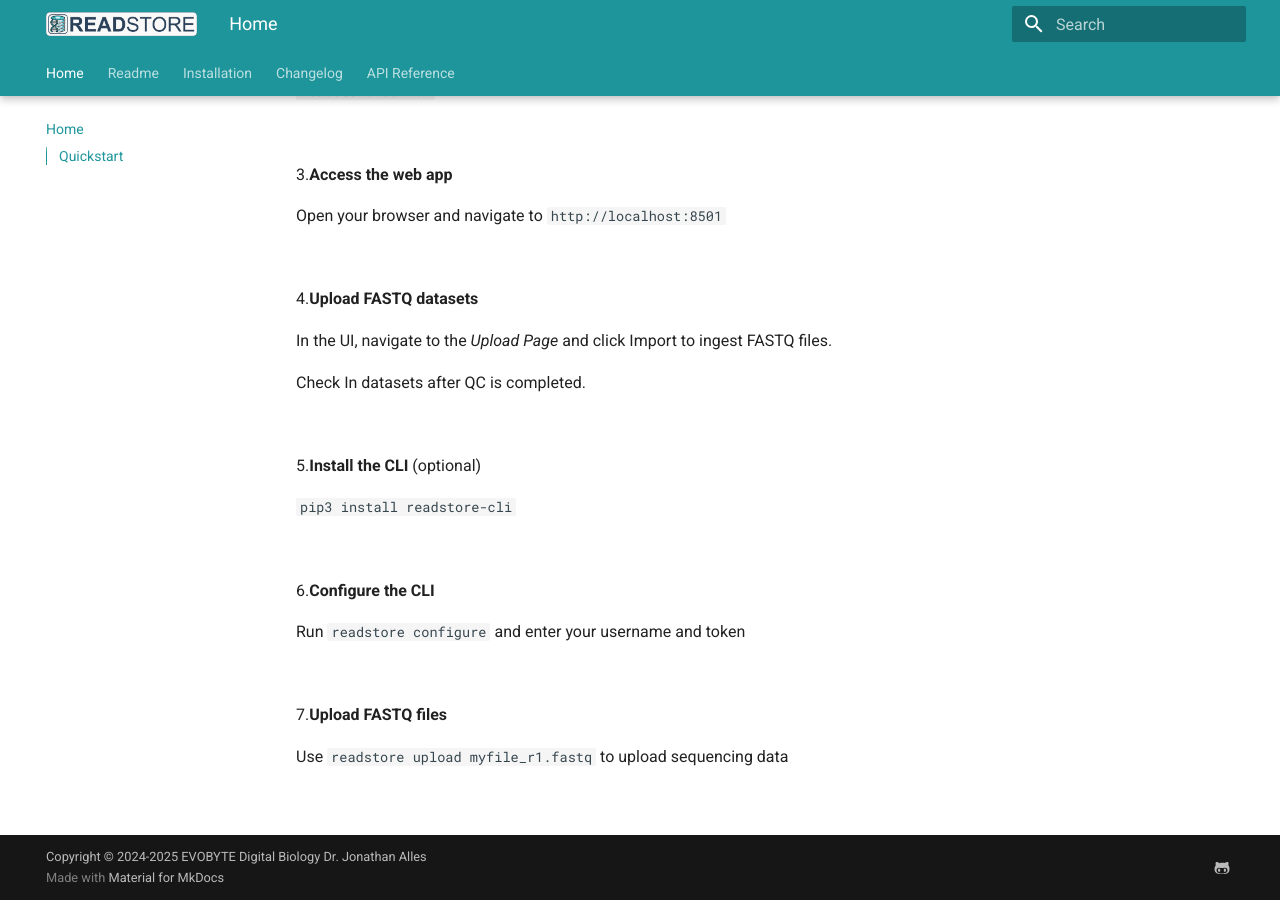
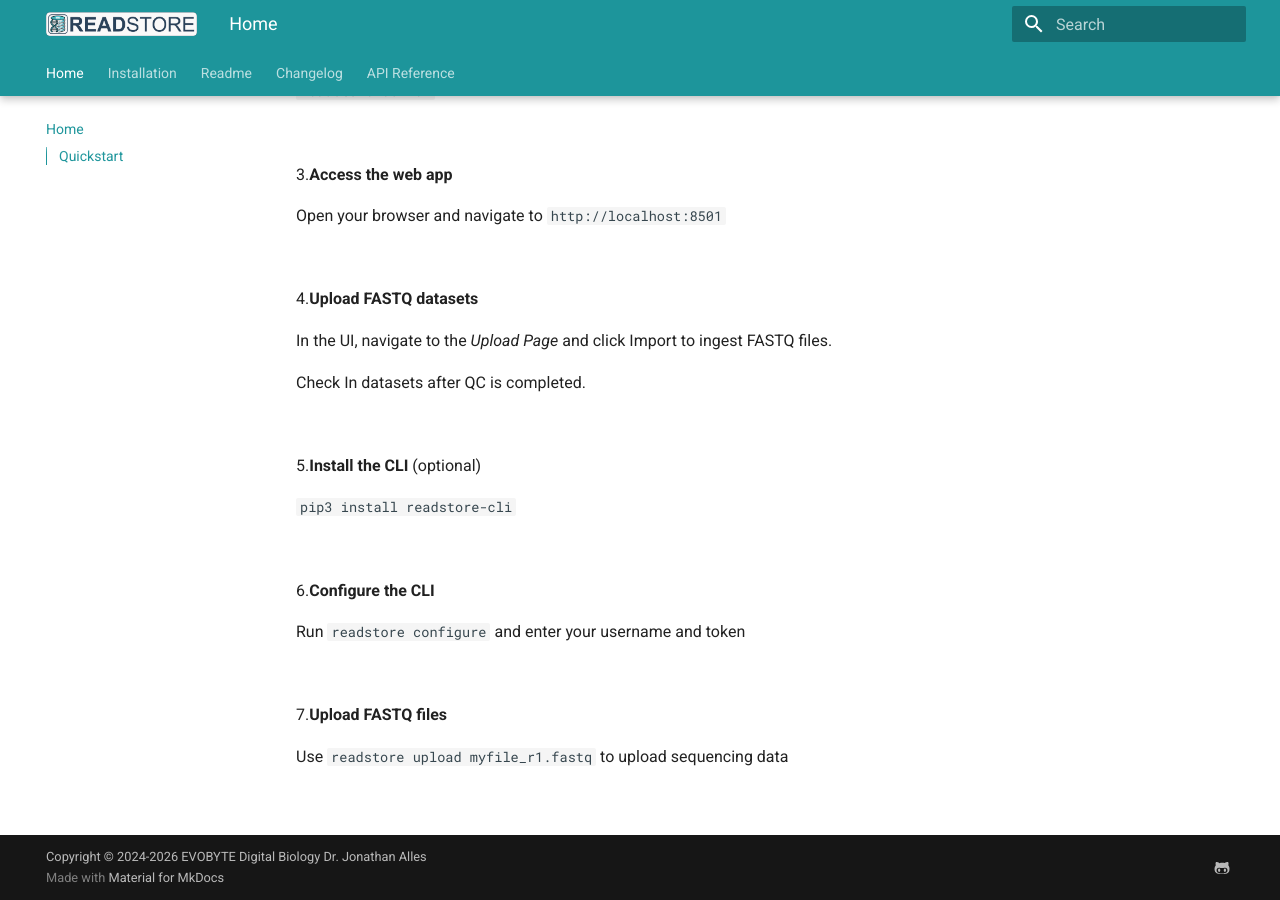
Before and after one commit to EvobyteDigitalBiology/readstore, an MkDocs documentation site: the page built from docs/index.md, in a window 1280 px wide and 900 px high, scrolled down 1281 px. Built offline with MkDocs 1.6.1 and Material for MkDocs 9.7.7, drawn with Linux system fonts in a browser that asks for light colours.

Commit message:
Docs: Update

```diff
--- a/mkdocs.yml
+++ b/mkdocs.yml
@@ -38,8 +38,8 @@ plugins:
 
 nav:
   - Home: index.md
+  - Installation: installation.md
   - Readme: readme.md
-  - Installation: installation.md
   - Changelog: CHANGELOG.md
   - API Reference: rest_api.md
 
@@ -53,4 +53,4 @@ extra:
       link: https://github.com/EvobyteDigitalBiology/readstore
   homepage: https://evo-byte.com/readstore
 
-copyright: Copyright &copy; 2024-2025 EVOBYTE Digital Biology Dr. Jonathan Alles
+copyright: Copyright &copy; 2024-2026 EVOBYTE Digital Biology Dr. Jonathan Alles
```
